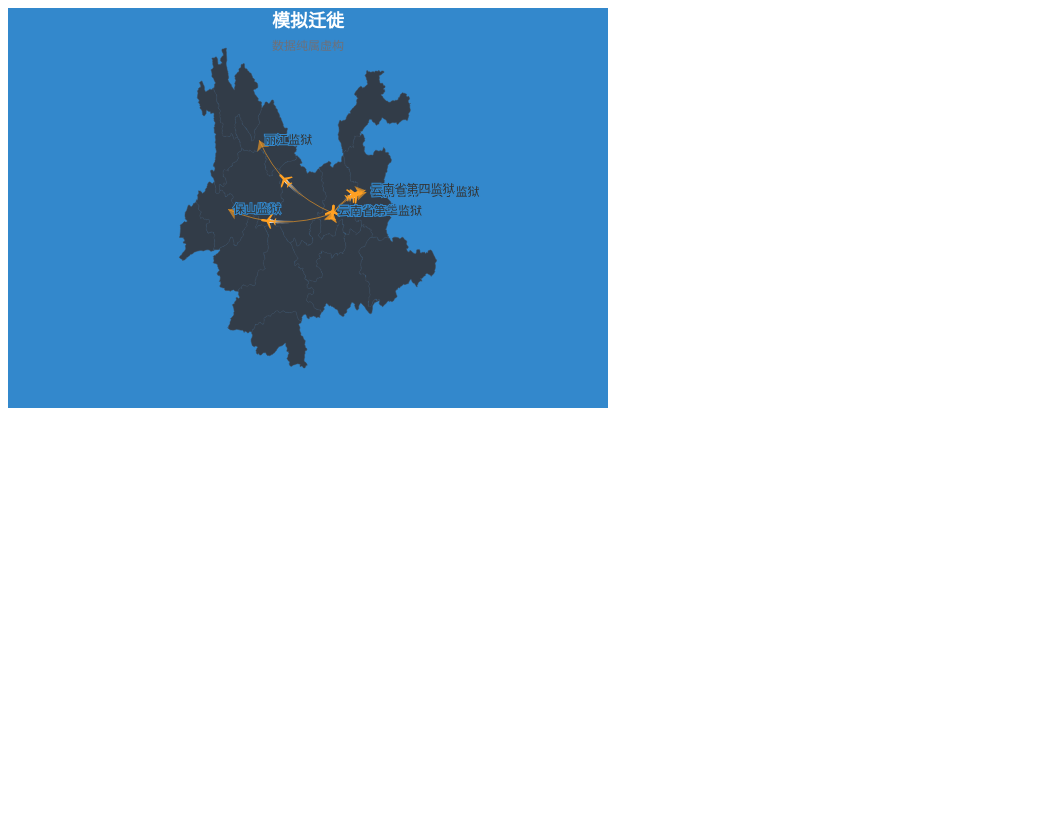
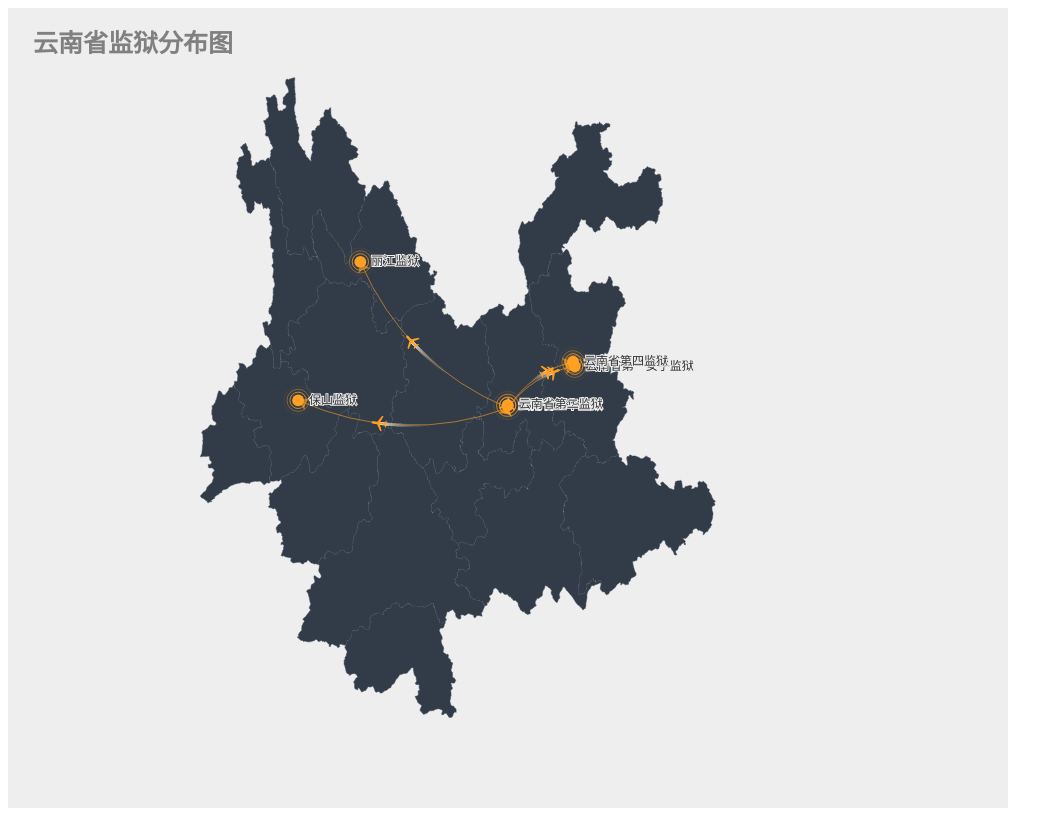
Before and after one commit to gudx/StudyEcharts, a plain HTML site: page 5. 地图使用/yunnan.html in a window 1280 px wide. Shown: the whole page, without its empty margins (0-1063 px from the left). Drawn offline with nearby package versions, Linux system fonts and the light colour scheme.

Commit message:
云南地图基本使用这个模型了

```diff
--- a/5. 地图使用/yunnan.html
+++ b/5. 地图使用/yunnan.html
@@ -15,7 +15,7 @@
 
 <body>
     <!-- 为ECharts准备一个具备大小（宽高）的Dom -->
-    <div id="main" style="width: 600px;height:400px;"></div>
+    <div id="main" style="width: 1000px;height:800px;"></div>
     <script type="text/javascript">
         var myChart = echarts.init(document.getElementById('main'), "vintage");
         myChart.setOption({
@@ -25,56 +25,52 @@
             }]
         });
         var geoCoordMap = {
-            "云南省监狱管理局": [102.706265,25.050368],
-            "云南省五华监狱" : [102.699973,25.080017] ,
-            "云南省第二监狱":[102.701631,25.086633],
-            "云南省第一女子监狱":[103.829057,25.576742],
-            "云南省第四监狱": [103.801705,25.633941],
-            "保山监狱":[99.172688,25.147185],
-            "丽江监狱": [100.220459,26.895403]
+            "云南省监狱管理局": [102.706265, 25.050368],
+            "云南省五华监狱": [102.699973, 25.080017],
+            "云南省第二监狱": [102.701631, 25.086633],
+            "云南省第一女子监狱": [103.829057, 25.576742],
+            "云南省第四监狱": [103.801705, 25.633941],
+            "保山监狱": [99.172688, 25.147185],
+            "丽江监狱": [100.220459, 26.895403],
+            "文山监狱": [104.241886, 23.385688],
+            "普洱监狱": [100.990964, 22.78647]
         };
 
         var BJData = [
             [{
                 name: '云南省监狱管理局'
             }, {
-                name: '云南省五华监狱'
-                ,
+                name: '云南省五华监狱',
                 value: "通讯正常"
             }],
             [{
                 name: '云南省监狱管理局'
             }, {
-                name: '云南省第二监狱'
-                ,
+                name: '云南省第二监狱',
                 value: "通讯正常"
             }],
             [{
                 name: '云南省监狱管理局'
             }, {
-                name: '云南省第一女子监狱'
-                ,
+                name: '云南省第一女子监狱',
                 value: "通讯正常"
             }],
             [{
                 name: '云南省监狱管理局'
             }, {
-                name: '云南省第四监狱'
-                ,
+                name: '云南省第四监狱',
                 value: "通讯正常"
             }],
             [{
                 name: '云南省监狱管理局'
             }, {
-                name: '保山监狱'
-                ,
+                name: '保山监狱',
                 value: "通讯正常"
             }],
             [{
                 name: '云南省监狱管理局'
             }, {
-                name: '丽江监狱'
-                ,
+                name: '丽江监狱',
                 value: "通讯正常"
             }]
         ];
@@ -127,7 +123,7 @@
                 },
                 data: convertData(item[1])
             }, {
-                name: item[0] + ' Top10',
+                name: item[0],
                 type: 'lines',
                 zlevel: 2,
                 symbol: ['none', 'arrow'],
@@ -149,7 +145,7 @@
                 },
                 data: convertData(item[1])
             }, {
-                name: item[0] + ' Top10',
+                name: item[0],
                 type: 'effectScatter',
                 coordinateSystem: 'geo',
                 zlevel: 2,
@@ -164,7 +160,7 @@
                     }
                 },
                 symbolSize: function (val) {
-                    return val[2] / 8;
+                    return 95 / 8;
                 },
                 itemStyle: {
                     normal: {
@@ -181,37 +177,31 @@
         });
 
         option = {
-            backgroundColor: '#3388cc',
+            backgroundColor: '#eee',
+            roam: true,
+            center: geoCoordMap["云南省监狱管理局"],
             title: {
-                text: '模拟迁徙',
-                subtext: '数据纯属虚构',
-                left: 'center',
+                text: '云南省监狱分布图',
+                left: 20,
+                top: 20,
                 textStyle: {
-                    color: '#fff'
+                    color: '#808080',
+                    fontFamily: "Microsoft YaHei",
+                    fontSize: 25,
+                    align: "left"
                 }
             },
             tooltip: {
                 trigger: 'item',
                 formatter: function (params, ticket, callback) {
-                    console.log(params);
                     if (params.seriesType == "effectScatter") {
                         return "线路：" + params.data.name + "" + params.data.value[2];
                     } else if (params.seriesType == "lines") {
-                        return params.data.fromName + ">" + params.data.toName + "<br />" + params.data.value;
+                        return params.data.fromName + "--->" + params.data.toName + "<br />" + params.data.value;
                     } else {
                         return params.name;
                     }
                 }
-            },
-            legend: {
-                orient: 'vertical',
-                top: 'bottom',
-                left: 'right',
-                data: ['北京 Top10'],
-                textStyle: {
-                    color: '#fff'
-                },
-                selectedMode: 'multiple',
             },
             geo: {
                 map: '云南',
```
